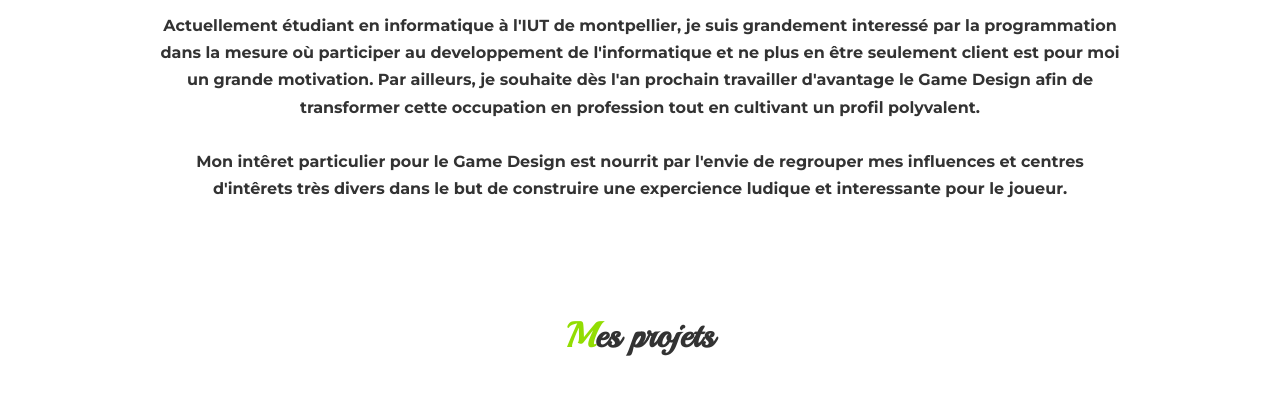
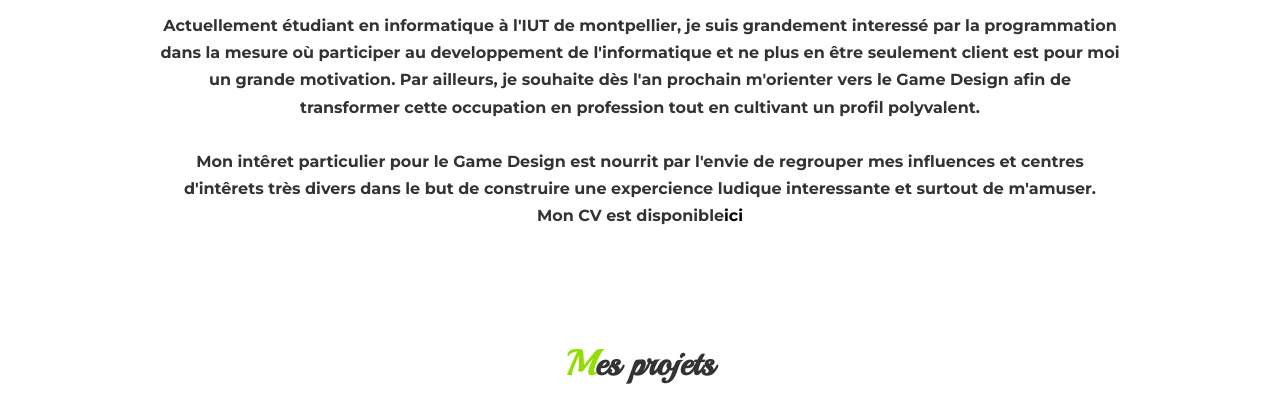
Before and after one commit to EstebanLG/EstebanL, a plain HTML site: page index.html in a window 1280 px wide. Shown: the part 747-1145 px from the top of the page. Drawn offline with nearby package versions, Linux system fonts and the light colour scheme; some packages are replaced by stand-ins of ours; a web font is replaced by a local one.

Commit message:
presentation fix

```diff
--- a/index.html
+++ b/index.html
@@ -69,12 +69,14 @@
 Actuellement étudiant en informatique à l'IUT de montpellier, je suis grandement interessé
 par la programmation dans la mesure où participer au developpement
 de l'informatique et ne plus en être seulement client est pour moi un grande motivation.
-Par ailleurs, je souhaite dès l'an prochain travailler d'avantage le Game Design
+Par ailleurs, je souhaite dès l'an prochain m'orienter vers le Game Design
 afin de transformer cette occupation en profession tout en cultivant un profil polyvalent.
 		<br>
 		<br>
 Mon intêret particulier pour le Game Design est nourrit par l'envie de regrouper mes influences et centres d'intêrets
-très divers dans le but de construire une expercience ludique et interessante pour le joueur.
+très divers dans le but de construire une expercience ludique interessante et surtout de m'amuser.
+		<br>
+Mon CV est disponible<a href = "CVestebanLegrand.pdf" class="nostyle">ici</li></a>
 	</h3>
         </div>
       </div>
```
